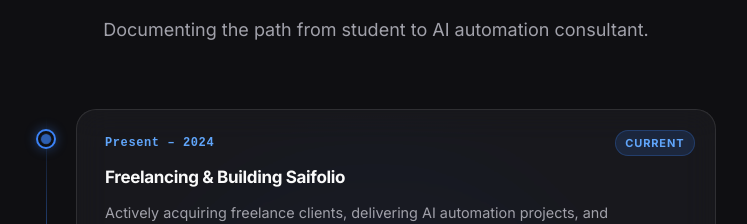
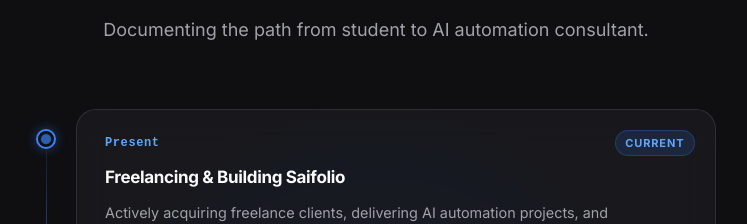
Before and after one commit to ramsatyasai/profile, a Next.js app: page / in a window 1280 px wide. Shown: the part 5682-5906 px from the top of the page, without its empty margins (264-1011 px from the left). Built offline with nearby package versions, Linux system fonts and the light colour scheme.

Commit message:
Update Journey.tsx

```diff
--- a/src/components/Journey/Journey.tsx
+++ b/src/components/Journey/Journey.tsx
@@ -7,7 +7,7 @@
 
 const timeline = [
   {
-    date: 'Present – 2024',
+    date: 'Present ',
     title: 'Freelancing & Building Saifolio',
     description: 'Actively acquiring freelance clients, delivering AI automation projects, and documenting the journey publicly.',
     accent: 'blue',
@@ -21,7 +21,7 @@
     status: 'upcoming',
   },
   {
-    date: '2024',
+    date: '2025',
     title: 'First AI Automation Project',
     description: 'Deployed an AI-powered clinic receptionist that reduced manual call handling by 60%.',
     accent: 'blue',
```
